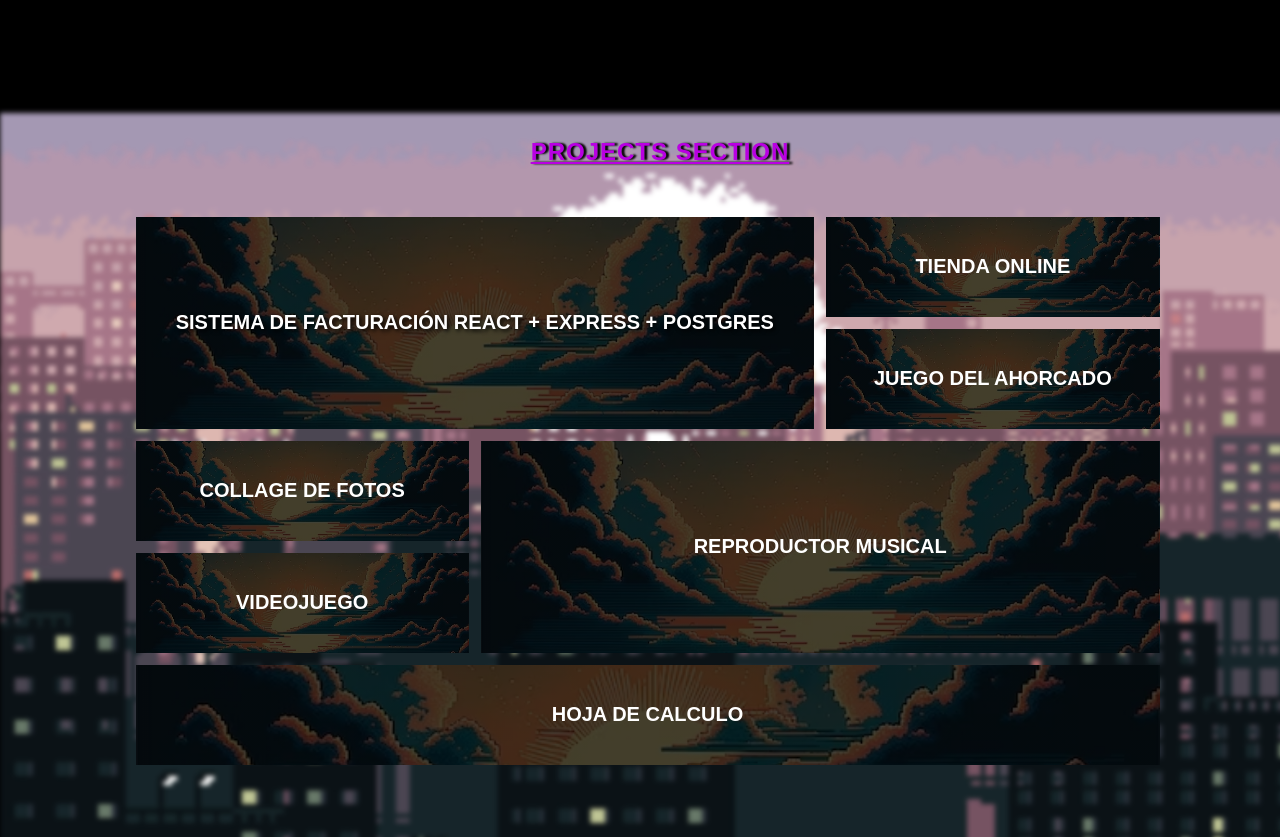
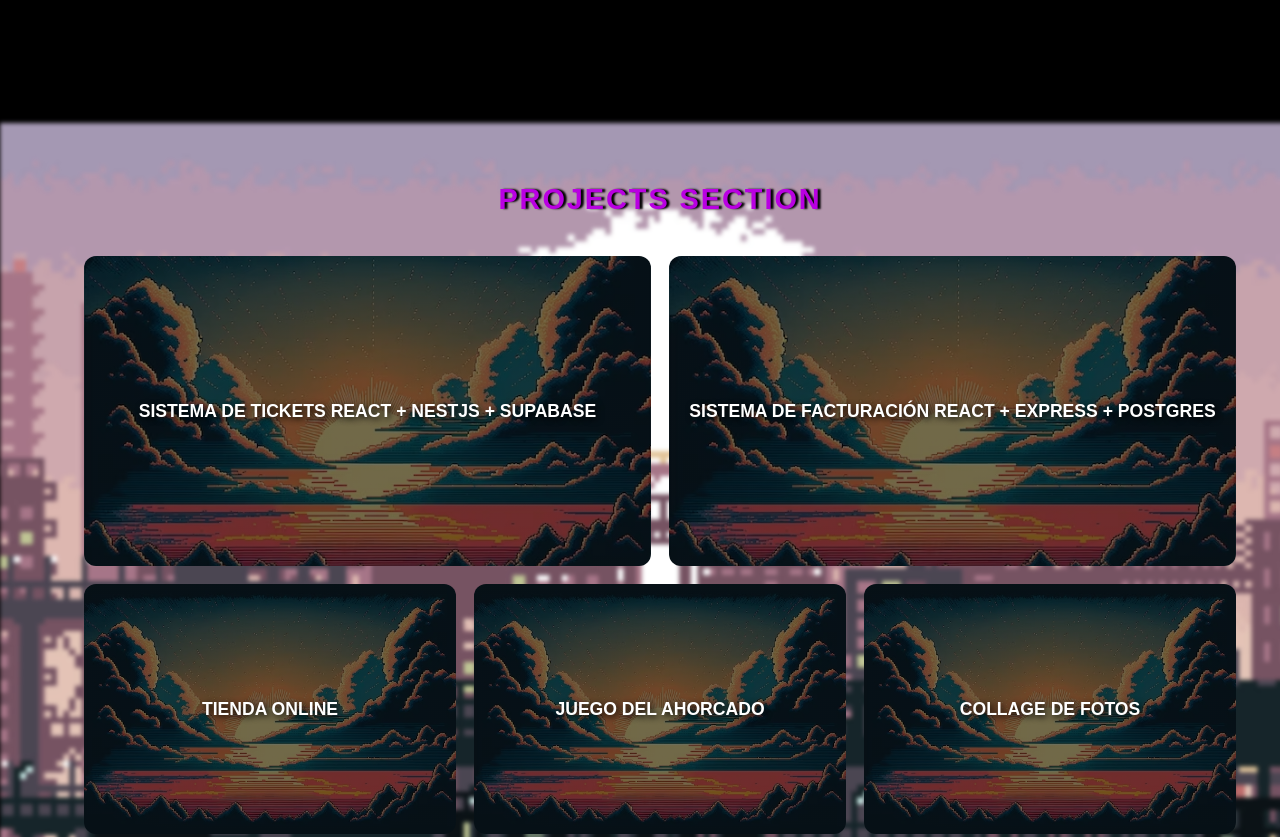
Before and after one commit to aljmorales/Portafolio, a plain HTML site: page index.html in a window 1280 px wide. Shown: the part 2889-3726 px from the top of the page. Drawn offline with nearby package versions, Linux system fonts and the light colour scheme.

Commit message:
feat: agregar proyecto Sistema de Tickets al portafolio

```diff
--- a/index.html
+++ b/index.html
@@ -288,6 +288,11 @@
     <section class="portfolio__section" id="portfolio">
         <h2 class="portfolio__title">PROJECTS SECTION</h2>
         <div class="portfolio__container">
+            <div class="portfolio__project" id="tickets__project">
+            <div class="portfolio__project-name">
+                SISTEMA DE TICKETS REACT + NESTJS + SUPABASE
+            </div>
+            </div>
             <div class="portfolio__project" id="facturacion__project">
                 <div class="portfolio__project-name">SISTEMA DE FACTURACIÓN REACT + EXPRESS + POSTGRES</div>
             </div>
--- a/script.js
+++ b/script.js
@@ -104,3 +104,7 @@ document.getElementById("collage__project").addEventListener("click", function()
 document.getElementById("facturacion__project").addEventListener("click", function() {
     window.open("https://sistema-facturacion-rho.vercel.app/", "_blank");
 });
+
+document.getElementById("tickets__project").addEventListener("click", function() {
+  window.open("https://sistema-tickets-frontend-nine.vercel.app/", "_blank");
+});
--- a/styles.css
+++ b/styles.css
@@ -867,106 +867,163 @@ margin-top: 20px;
     }
 }
 /*------------------PORTFOLIO SECTION-------------------------*/
-.portfolio__section {
+
+.portfolio__section{
     position: relative;
-    width: 100%;
-    height:auto;
-    padding: 20px;
-    padding-bottom: -70px;
-    margin-top: -10px;
-    display: flex;
-    flex-direction: column;
-    align-items: center;
-    justify-content:space-around;
-    margin-top: 40px 0px;
-
-}
-.portfolio__section::before {
-    content: "";
-    position: absolute;
-    top: 0;
-    left: 0;
-    width: 100%;
-    height: 100%;
-    background-image: url("img/fondos/fondo-portfolio.jpg");
-    background-size: cover;
-    background-position: center;
-    filter: blur(2.5px) grayscale(50%);
-    z-index: -1;
-    margin-top: 40px 0px;
-}
-.portfolio__container {
-    display: grid;
-    grid-template-columns: repeat(3,minmax(90px,1fr));
-    grid-template-rows: repeat(6, minmax(100px, 1fr));
-    gap: 12px;
-    width: 80vw;
-    margin-left: -25px;
-    margin-top: 40px;
-    place-content: center;
+    width:100%;
+    padding:60px 20px;
+    display:flex;
+    flex-direction:column;
+    align-items:center;
 }
 
-.portfolio__project {
-    display: grid;
-    background-image: linear-gradient(#000B, #000B), url("./img/perfecto.jpg");
-    place-content: center;
-    font-size: 20px;
-    font-weight: bold;
-    color: #fff;
-    background-size: cover;
-    background-position: center;
-    background-repeat: no-repeat;
+.portfolio__section::before{
+    content:"";
+    position:absolute;
+    inset:0;
+    background-image:url("img/fondos/fondo-portfolio.jpg");
+    background-size:cover;
+    background-position:center;
+    filter:blur(2px) grayscale(50%);
+    z-index:-1;
+}
+
+.portfolio__title{
+    color:rgb(185,0,226);
+    font-size:1.8rem;
+    margin-bottom:40px;
+    font-family:'Coolvetica',sans-serif;
+    text-shadow:3px 0px 2px black;
+    letter-spacing:2px;
+}
+
+/* ================= GRID ================= */
+
+.portfolio__container{
+    width:min(1200px,90%);
+    display:grid;
+    grid-template-columns:repeat(6,1fr);
+    gap:18px;
+}
+
+/* Tarjetas */
+
+.portfolio__project{
+    min-height:220px;
+
+    display:flex;
+    justify-content:center;
+    align-items:center;
+
+    padding:20px;
+
+    background-image:
+        linear-gradient(rgba(0,0,0,.55),rgba(0,0,0,.55)),
+        url("./img/perfecto.jpg");
+
+    background-size:cover;
+    background-position:center;
+
+    border-radius:14px;
+
+    color:white;
+    text-align:center;
+    font-weight:bold;
     cursor:pointer;
-    text-align: center;
+
+    transition:.35s;
+}
+
+.portfolio__project:hover{
+    transform:translateY(-6px);
+    box-shadow:0 12px 30px rgba(0,0,0,.35);
+}
+
+/* ===== Primera fila ===== */
+
+#tickets__project,
+#facturacion__project{
+    grid-column:span 3;
+    min-height:280px;
+}
+
+/* ===== Resto ===== */
+
+#tienda__project,
+#ahorcado__project,
+#collage__project,
+#reproductor__project,
+#videojuego__project,
+#hoja__project{
+    grid-column:span 2;
+}
+
+.portfolio__project-name{
+    font-size:1.1rem;
+    line-height:1.4;
+    text-shadow:2px 2px 6px black;
 }
 
 
-.portfolio__project:hover {
-    outline: 2px solid #fff;
-    filter:brightness(2);
-}
-.portfolio__project:first-child{
-    grid-area: span 2 / span 2;
-}
-.portfolio__project:nth-child(5){
-    grid-area: span 2 / span 2;
-}
-.portfolio__project:nth-child(7){
-    grid-column: span 3;
-}
-.portfolio__title{
-    color: rgb(185, 0, 226);
-    margin: 10px 0;
-    margin-top: 5px;
-    font-weight: bold;
-    font-size: 1.5rem;
-    text-decoration: underline;
-    text-shadow: 3px 0px 2px black;
-    letter-spacing: 1px;
-    text-align: center;
-    line-height: 1.2;
-    font-family: 'Coolvetica', sans-serif;
+.portfolio__project{
+    max-height:50px;
+    display:flex;
+    justify-content:center;
+    align-items:center;
+    padding:15px;
+
+    background-image:
+        linear-gradient(rgba(0,0,0,.55), rgba(0,0,0,.55)),
+        url("./img/perfecto.jpg");
+
+    background-size:cover;
+    background-position:center;
+
+    border-radius:12px;
+    color:#fff;
+    text-align:center;
+    cursor:pointer;
+    transition:.3s;
 }
 
-#facturacion__project {
-    grid-column: span 2; /* ocupa todo el ancho */
-    font-size: 20px;     /* más grande que los demás */
-    text-shadow: 2px 2px 4px black;
+#tickets__project,
+#facturacion__project{
+    grid-column:span 3;
+    max-height:70px; /* Solo un poco más altos */
 }
 
 
 /*------------------PORTFOLIO MOBILE-------------------------*/
-@media only screen and (max-width: 700px)  {
-    .portfolio__section{
-    }
-    .portfolio__container {
-        grid-template-columns: 1fr !important;
-        grid-template-rows: repeat(6,105px);
+@media (max-width:900px){
+
+    .portfolio__container{
+        grid-template-columns:repeat(2,1fr);
     }
 
-    .portfolio__project {
-        grid-column: span 1 !important;
-        grid-row: span 1 !important;
+    #tickets__project,
+    #facturacion__project{
+        grid-column:span 2;
+    }
+
+    #tienda__project,
+    #ahorcado__project,
+    #collage__project,
+    #reproductor__project,
+    #videojuego__project,
+    #hoja__project{
+        grid-column:span 1;
+    }
+}
+
+@media (max-width:600px){
+
+    .portfolio__container{
+        grid-template-columns:1fr;
+    }
+
+    .portfolio__project{
+        grid-column:span 1 !important;
+        min-height:180px;
     }
 }
 /*------------------CONTACT SECTION-------------------------*/
```
